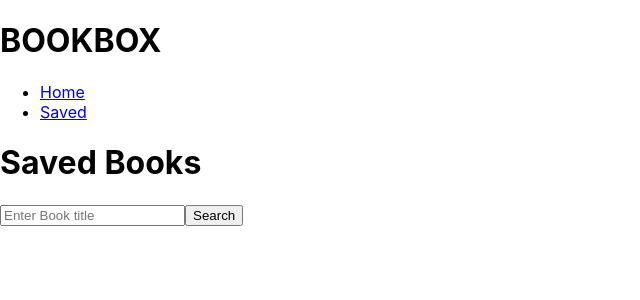
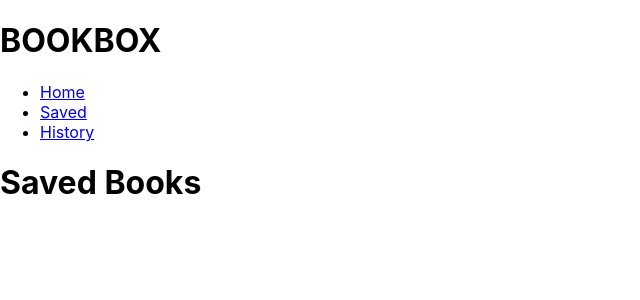
Before and after one commit to colchapm/book-database, a React (Create React App) app: page /saved in a window 1280 px wide. Shown: the top 300 px of the page, without its empty margins (0-640 px from the left). Built offline with nearby package versions, Linux system fonts and the light colour scheme.

Commit message:
successfully concat read books to completedBooks array and map books in DoneReadList component

```diff
--- a/src/components/App.js
+++ b/src/components/App.js
@@ -45,19 +45,14 @@ function App() {
       <Header />
       <Switch>
         <Route path="/saved">
-          <SavedList savedBooks={savedBooks} />
-        </Route>
-      </Switch>
-      <Switch>
-        <Route path="/">
-          <BookControl onClickSaved={handleClickSaved}
+          <SavedList savedBooks={savedBooks}
                       onClickRead={handleClickRead} />
         </Route>
-      </Switch>
-      <Switch>
         <Route path="/history">
-          <DoneReadList completedBooks={completedBooks}
-                        onClickRead={handleClickRead}/>
+          <DoneReadList completedBooks={completedBooks} />
+        </Route>
+        <Route path="/">
+          <BookControl onClickSaved={handleClickSaved} />
         </Route>
       </Switch>
     </Router>
--- a/src/components/DoneReadList.js
+++ b/src/components/DoneReadList.js
@@ -1,6 +1,8 @@
 import React from 'react';
 
 function DoneReadList(props) {
+
+
   return (
     <>
     <h1>Read History</h1>
--- a/src/components/Header.js
+++ b/src/components/Header.js
@@ -12,6 +12,9 @@ function Header(){
         <li>
           <Link to="/saved">Saved</Link>
         </li>
+        <li>
+          <Link to="/history">History</Link>
+        </li>
       </ul>
     </React.Fragment>
   );
--- a/src/components/SavedList.js
+++ b/src/components/SavedList.js
@@ -2,6 +2,15 @@ import React from 'react';
 import PropTypes from 'prop-types';
 
 function SavedList(props) {
+
+
+  function handleMarkingRead(book) {
+    console.log("savedList handleMarkingRead function reached");
+    console.log(book);
+    props.onClickRead(book);
+  }
+
+
   return (
     <>
     <h1>Saved Books</h1>
@@ -19,7 +28,7 @@ function SavedList(props) {
               ? "https://previews.123rf.com/images/pavelstasevich/pavelstasevich1811/pavelstasevich181101065/112815953-no-image-available-icon-flat-vector.jpg"
               : bookData.volumeInfo.imageLinks.thumbnail} alt="book cover thumbnail"/>
 
-            {/* <button onClick= { () => handleSavingBook(bookData) }>Add To Readlist</button> */}
+            <button onClick= { () => handleMarkingRead(bookData) }>Mark As Read</button>
             { console.log(bookData.id) }
           </li>
         )}
@@ -29,7 +38,7 @@ function SavedList(props) {
 }
 
 SavedList.propTypes = {
-  savedReadList: PropTypes.array,
+  onClickRead: PropTypes.func,
 }
 
 export default SavedList;
```
